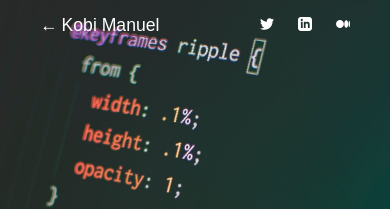
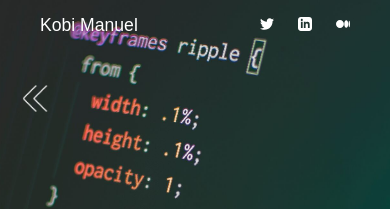
Before and after one commit to KobiManuel/My_Portfolio, a React (Vite) app: page /projects/frontend in a window 390 px wide. Shown: the top 209 px of the page. Built offline with nearby package versions, Linux system fonts and the light colour scheme; a web font is replaced by a local one.

Commit message:
feat: modified backward button

```diff
--- a/src/App.css
+++ b/src/App.css
@@ -67,9 +67,9 @@ nav div a svg:hover {
 .kobi {
   font-size: 1.4rem;
   transition: color 0.3s ease-in-out;
-  display: flex;
+  /* display: flex;
   align-items: center;
-  gap: 4px;
+  gap: 4px; */
 }
 .kobi:hover {
   color: rgba(255, 255, 255, 0.499);
--- a/src/App.jsx
+++ b/src/App.jsx
@@ -1,6 +1,6 @@
 import "./App.css";
 import MainPage from "./Pages/MainPage/Main";
-import { Routes, Route } from "react-router-dom";
+import { BrowserRouter as Router, Routes, Route, Link } from "react-router-dom";
 import DeveloperPage from "./Pages/DeveloperPage/DevTools";
 import FrontendPage from "./Pages/FrontendPage/FrontendPage";
 import DesignPortfolio from "./Pages/DesignPortfolio/DesignPortfolio";
@@ -49,6 +49,66 @@ function App() {
 
   return (
     <div className="App" ref={containerRef}>
+      <header>
+        <nav>
+          <Link to="/" className="name-container">
+            <p className="kobi">Kobi Manuel</p>
+          </Link>
+          <div>
+            {" "}
+            <a
+              href="https://twitter.com/KobiManuell"
+              target="_blank"
+              rel="noreferrer"
+            >
+              <svg
+                xmlns="http://www.w3.org/2000/svg"
+                width="24"
+                height="24"
+                viewBox="0 0 24 24"
+              >
+                <path d="M24 4.557c-.883.392-1.832.656-2.828.775 1.017-.609 1.798-1.574 2.165-2.724-.951.564-2.005.974-3.127 1.195-.897-.957-2.178-1.555-3.594-1.555-3.179 0-5.515 2.966-4.797 6.045-4.091-.205-7.719-2.165-10.148-5.144-1.29 2.213-.669 5.108 1.523 6.574-.806-.026-1.566-.247-2.229-.616-.054 2.281 1.581 4.415 3.949 4.89-.693.188-1.452.232-2.224.084.626 1.956 2.444 3.379 4.6 3.419-2.07 1.623-4.678 2.348-7.29 2.04 2.179 1.397 4.768 2.212 7.548 2.212 9.142 0 14.307-7.721 13.995-14.646.962-.695 1.797-1.562 2.457-2.549z" />
+              </svg>
+            </a>
+            <a
+              href="https://www.linkedin.com/in/emmanuel-kobi-572b68180/"
+              target="_blank"
+              rel="noreferrer"
+            >
+              <svg
+                xmlns="http://www.w3.org/2000/svg"
+                width="24"
+                height="24"
+                viewBox="0 0 24 24"
+              >
+                <path d="M19 0h-14c-2.761 0-5 2.239-5 5v14c0 2.761 2.239 5 5 5h14c2.762 0 5-2.239 5-5v-14c0-2.761-2.238-5-5-5zm-11 19h-3v-11h3v11zm-1.5-12.268c-.966 0-1.75-.79-1.75-1.764s.784-1.764 1.75-1.764 1.75.79 1.75 1.764-.783 1.764-1.75 1.764zm13.5 12.268h-3v-5.604c0-3.368-4-3.113-4 0v5.604h-3v-11h3v1.765c1.396-2.586 7-2.777 7 2.476v6.759z" />
+              </svg>
+            </a>
+            <a
+              href="https://medium.com/@emmanuelkobi"
+              target="_blank"
+              rel="noreferrer"
+            >
+              <svg
+                width="800px"
+                height="800px"
+                viewBox="0 -55 256 256"
+                version="1.1"
+                xmlns="http://www.w3.org/2000/svg"
+                xmlnsXlink="http://www.w3.org/1999/xlink"
+                preserveAspectRatio="xMidYMid"
+              >
+                <g>
+                  <path
+                    d="M72.2009141,1.42108547e-14 C112.076502,1.42108547e-14 144.399375,32.5485469 144.399375,72.6964154 C144.399375,112.844284 112.074049,145.390378 72.2009141,145.390378 C32.327779,145.390378 0,112.844284 0,72.6964154 C0,32.5485469 32.325326,1.42108547e-14 72.2009141,1.42108547e-14 Z M187.500628,4.25836743 C207.438422,4.25836743 223.601085,34.8960455 223.601085,72.6964154 L223.603538,72.6964154 C223.603538,110.486973 207.440875,141.134463 187.503081,141.134463 C167.565287,141.134463 151.402624,110.486973 151.402624,72.6964154 C151.402624,34.9058574 167.562834,4.25836743 187.500628,4.25836743 Z M243.303393,11.3867175 C250.314,11.3867175 256,38.835526 256,72.6964154 C256,106.547493 250.316453,134.006113 243.303393,134.006113 C236.290333,134.006113 230.609239,106.554852 230.609239,72.6964154 C230.609239,38.837979 236.292786,11.3867175 243.303393,11.3867175 Z"
+                    fill="#ffffff"
+                  ></path>
+                </g>
+              </svg>
+            </a>
+          </div>
+        </nav>
+      </header>
       <Routes>
         <Route path="/" element={<MainPage />} />
         <Route path="/projects/developer" element={<DeveloperPage />} />
--- a/src/Pages/DeveloperPage/DevTools.jsx
+++ b/src/Pages/DeveloperPage/DevTools.jsx
@@ -13,7 +13,6 @@ import {
 } from "../../Context/portfolioSlice";
 import ScrollButtons from "../../UI/ScrollButtons/ScrollButtons";
 import BackwardArrow from "../../UI/BackwardArrow/BackwardArrow";
-import Header from "../../UI/Header/Header";
 
 // console.log("devtools running");
 
@@ -77,7 +76,6 @@ const DeveloperPage = () => {
 
   return (
     <section className="dev-tools" ref={devToolsRef}>
-      <Header />
       <BackwardArrow />
       <div className="fixed">
         {cardValues.map((card, index) => (
--- a/src/Pages/FrontendPage/FrontendPage.jsx
+++ b/src/Pages/FrontendPage/FrontendPage.jsx
@@ -14,7 +14,6 @@ import {
 } from "../../Context/portfolioSlice";
 import ScrollButtons from "../../UI/ScrollButtons/ScrollButtons";
 import BackwardArrow from "../../UI/BackwardArrow/BackwardArrow";
-import Header from "../../UI/Header/Header";
 
 const FrontendPage = () => {
   const dispatch = useDispatch();
@@ -79,7 +78,6 @@ const FrontendPage = () => {
 
   return (
     <section className="frontend-page" ref={frontendPageRef}>
-      <Header />
       <BackwardArrow />
       <div className="fixed">
         {cardValues.map((card, index) => (
--- a/src/Pages/MainPage/Main.jsx
+++ b/src/Pages/MainPage/Main.jsx
@@ -17,8 +17,6 @@ import {
 } from "../../Context/portfolioSlice";
 import { useLocation } from "react-router";
 import ScrollButtons from "../../UI/ScrollButtons/ScrollButtons";
-import Header from "../../UI/Header/Header";
-
 const MainPage = () => {
   // console.log("mainpage running");
   const dispatch = useDispatch();
@@ -94,7 +92,6 @@ const MainPage = () => {
       ref={containerRef}
       // style={{ backgroundImage: heroCard ? "none" : "" }}
     >
-      <Header subPage={false} />
       <div className="fixed">
         {[
           heroCard,
--- a/src/UI/BackwardArrow/BackwardArrow.jsx
+++ b/src/UI/BackwardArrow/BackwardArrow.jsx
@@ -5,7 +5,7 @@ import { Link } from "react-router-dom";
 
 const BackwardArrow = () => {
   return (
-    <Link to={"/"}>
+    <Link to={"/"} style={{ zIndex: 70000000000000 }}>
       <button className="backward-arrow">
         <img src={arrow} alt="arrow-icon" />
       </button>
--- a/src/UI/BackwardArrow/BackwardArrow.scss
+++ b/src/UI/BackwardArrow/BackwardArrow.scss
@@ -29,8 +29,12 @@
   }
 }
 
-@media screen and (max-width: 1000px) {
+@media screen and (max-width: 500px) {
   .backward-arrow {
-    display: none !important;
+    width: 30px !important;
+    left: 20px !important;
+    img {
+      width: 90% !important;
+    }
   }
 }
--- a/src/UI/Header/Header.jsx
+++ /dev/null
@@ -1,80 +0,0 @@
-import React from "react";
-import { Link } from "react-router-dom";
-
-const Header = ({ subPage }) => {
-  return (
-    <header>
-      <nav>
-        <Link to="/" className="name-container">
-          <p className="kobi">
-            {subPage && window.innerWidth < 1000 ? (
-              <p className="html-arrow">←</p>
-            ) : (
-              ""
-            )}{" "}
-            Kobi Manuel
-          </p>
-        </Link>
-        <div>
-          {" "}
-          <a
-            href="https://twitter.com/KobiManuell"
-            target="_blank"
-            rel="noreferrer"
-          >
-            <svg
-              xmlns="http://www.w3.org/2000/svg"
-              width="24"
-              height="24"
-              viewBox="0 0 24 24"
-            >
-              <path d="M24 4.557c-.883.392-1.832.656-2.828.775 1.017-.609 1.798-1.574 2.165-2.724-.951.564-2.005.974-3.127 1.195-.897-.957-2.178-1.555-3.594-1.555-3.179 0-5.515 2.966-4.797 6.045-4.091-.205-7.719-2.165-10.148-5.144-1.29 2.213-.669 5.108 1.523 6.574-.806-.026-1.566-.247-2.229-.616-.054 2.281 1.581 4.415 3.949 4.89-.693.188-1.452.232-2.224.084.626 1.956 2.444 3.379 4.6 3.419-2.07 1.623-4.678 2.348-7.29 2.04 2.179 1.397 4.768 2.212 7.548 2.212 9.142 0 14.307-7.721 13.995-14.646.962-.695 1.797-1.562 2.457-2.549z" />
-            </svg>
-          </a>
-          <a
-            href="https://www.linkedin.com/in/emmanuel-kobi-572b68180/"
-            target="_blank"
-            rel="noreferrer"
-          >
-            <svg
-              xmlns="http://www.w3.org/2000/svg"
-              width="24"
-              height="24"
-              viewBox="0 0 24 24"
-            >
-              <path d="M19 0h-14c-2.761 0-5 2.239-5 5v14c0 2.761 2.239 5 5 5h14c2.762 0 5-2.239 5-5v-14c0-2.761-2.238-5-5-5zm-11 19h-3v-11h3v11zm-1.5-12.268c-.966 0-1.75-.79-1.75-1.764s.784-1.764 1.75-1.764 1.75.79 1.75 1.764-.783 1.764-1.75 1.764zm13.5 12.268h-3v-5.604c0-3.368-4-3.113-4 0v5.604h-3v-11h3v1.765c1.396-2.586 7-2.777 7 2.476v6.759z" />
-            </svg>
-          </a>
-          <a
-            href="https://medium.com/@emmanuelkobi"
-            target="_blank"
-            rel="noreferrer"
-          >
-            <svg
-              width="800px"
-              height="800px"
-              viewBox="0 -55 256 256"
-              version="1.1"
-              xmlns="http://www.w3.org/2000/svg"
-              xmlnsXlink="http://www.w3.org/1999/xlink"
-              preserveAspectRatio="xMidYMid"
-            >
-              <g>
-                <path
-                  d="M72.2009141,1.42108547e-14 C112.076502,1.42108547e-14 144.399375,32.5485469 144.399375,72.6964154 C144.399375,112.844284 112.074049,145.390378 72.2009141,145.390378 C32.327779,145.390378 0,112.844284 0,72.6964154 C0,32.5485469 32.325326,1.42108547e-14 72.2009141,1.42108547e-14 Z M187.500628,4.25836743 C207.438422,4.25836743 223.601085,34.8960455 223.601085,72.6964154 L223.603538,72.6964154 C223.603538,110.486973 207.440875,141.134463 187.503081,141.134463 C167.565287,141.134463 151.402624,110.486973 151.402624,72.6964154 C151.402624,34.9058574 167.562834,4.25836743 187.500628,4.25836743 Z M243.303393,11.3867175 C250.314,11.3867175 256,38.835526 256,72.6964154 C256,106.547493 250.316453,134.006113 243.303393,134.006113 C236.290333,134.006113 230.609239,106.554852 230.609239,72.6964154 C230.609239,38.837979 236.292786,11.3867175 243.303393,11.3867175 Z"
-                  fill="#ffffff"
-                ></path>
-              </g>
-            </svg>
-          </a>
-        </div>
-      </nav>
-    </header>
-  );
-};
-
-Header.defaultProps = {
-  subPage: true,
-};
-
-export default Header;
```
